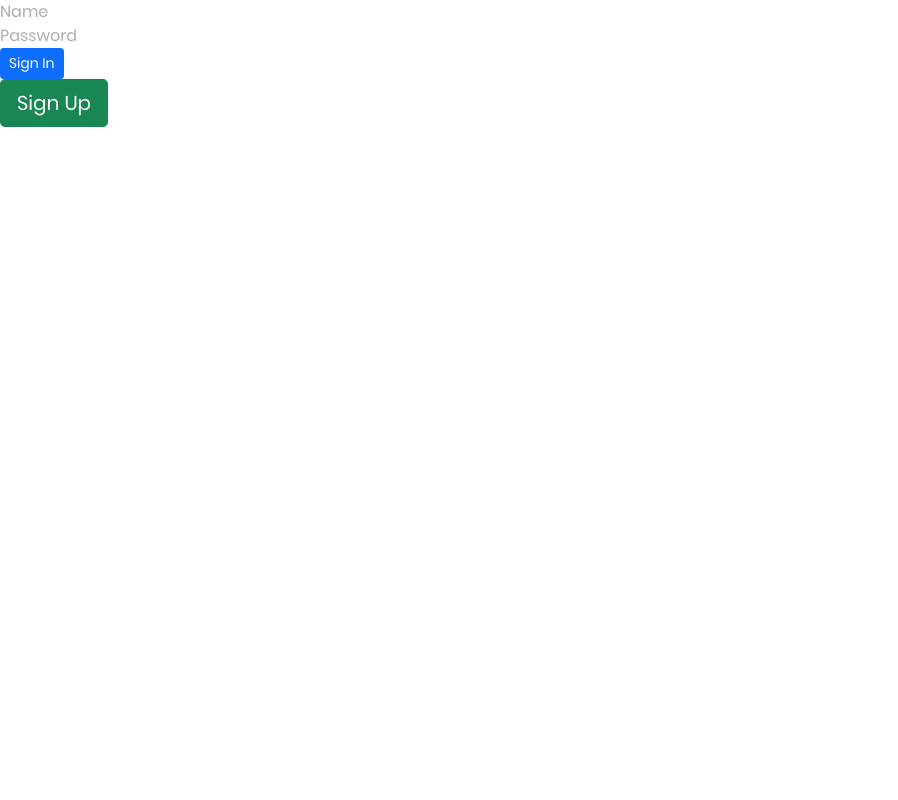
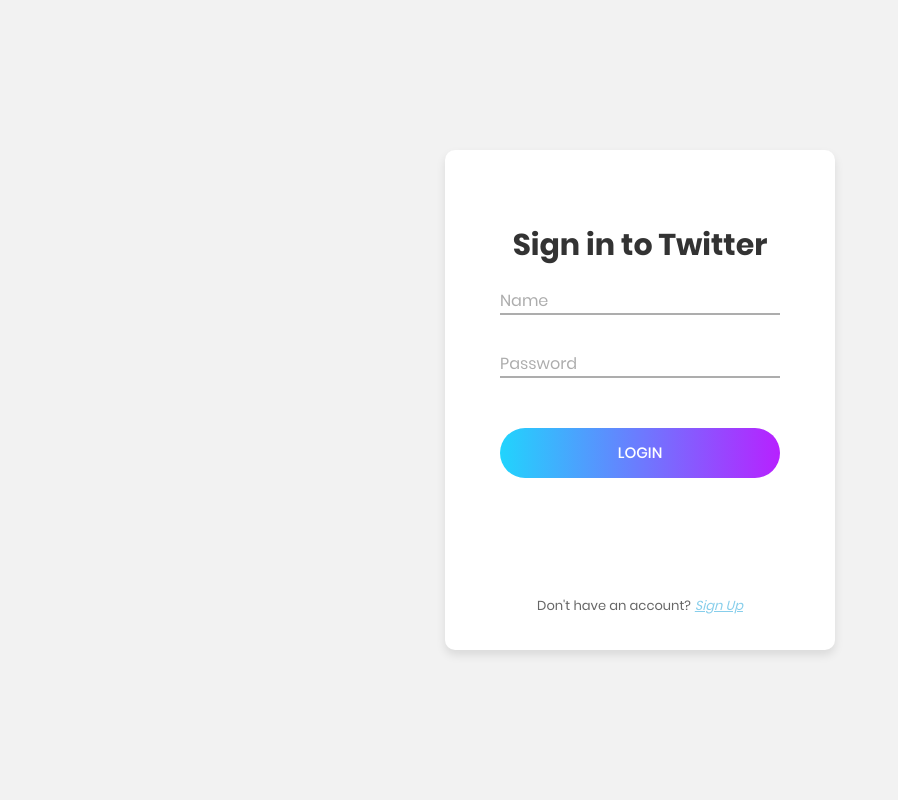
Before and after one commit to MrinmoiHossain/Design-a-simplified-version-of-Twitter, a Flask app: page / in a window 1280 px wide. Shown: the whole page, without its empty margins (0-898 px from the left). Run offline with Flask 2, Linux system fonts and the light colour scheme; some libraries are stand-ins or nearby versions.

Commit message:
login page

```diff
--- a/modules/templates/index.html
+++ b/modules/templates/index.html
@@ -1,9 +1,13 @@
 {% extends '_base.html' %}
 
 {% block signInForm %}
-<form class="form-inline" role="form" action="/" method="post">
+<div class="limiter">
+    <div class="container-login100">
+        <div class="wrap-login100">
+            <form class="login100-form validate-form" role="form" action="/" method="post">
                 {{ form.csrf_token }}
-    <div class="form-group">
+                <span class="login100-form-title p-b-26">Sign in to Twitter</span>
+                <div class="wrap-input100 validate-input" data-validate = "Valid email is: a@b.c">
                     {{ form.name(placeholder="Name") }}
                     {% if form.name.errors %}
                         <span class="error">
@@ -13,7 +17,7 @@
                         </span>
                     {% endif %}
                 </div>
-    <div class="form-group">
+                <div class="wrap-input100 validate-input" data-validate="Enter password">
                     {{ form.password(placeholder="Password") }}
                     {% if form.password.errors %}
                         <span class="error">
@@ -23,14 +27,24 @@
                         </span>
                     {% endif %}
                 </div>
-    <button class="btn btn-sm btn-primary" type="submit">Sign In</button>
+                <div class="container-login100-form-btn">
+                    <div class="wrap-login100-form-btn">
+                        <div class="login100-form-bgbtn">
+                        </div>
+                        <button class="login100-form-btn" type="submit">Login</button>
+                    </div>
+                </div>
+                <div class="text-center p-t-115">
+                    <span class="txt1">Don't have an account?</span>
+                    {% if not session.loggedIn %}
+                        <a class="txt2" style="color:skyblue;font-style:italic;" href="/register/" role="button">Sign Up</a>
+                    {% endif %}
+                </div>
             </form>
+        </div>
+    </div>
+</div>
 {% endblock signInForm %}
 
 {% block content %}
-<div class="jumbotron">
-    {% if not session.loggedIn %}
-        <p><a class="btn btn-lg btn-success" href="/register/" role="button">Sign Up</a></p>
-    {% endif %}
-</div>
 {% endblock content %}
```
Lines whose indentation alone changed are shown as unchanged.
